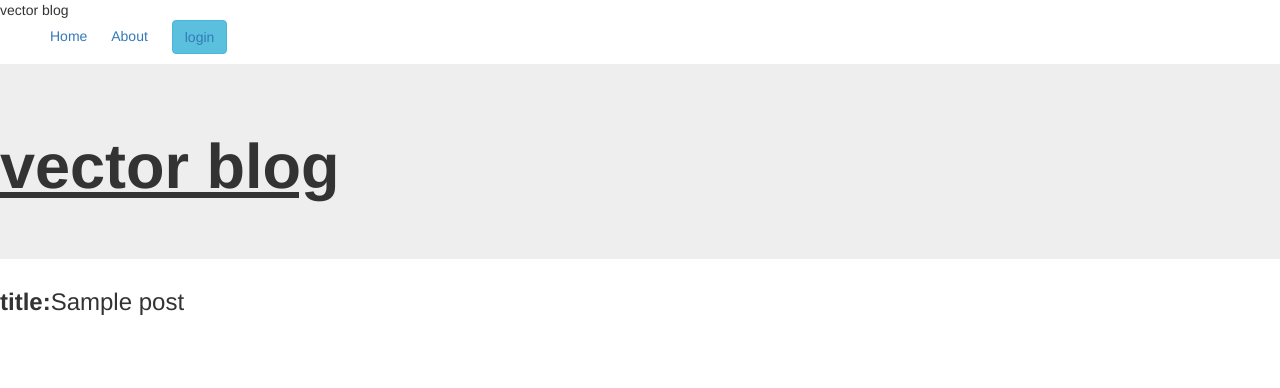
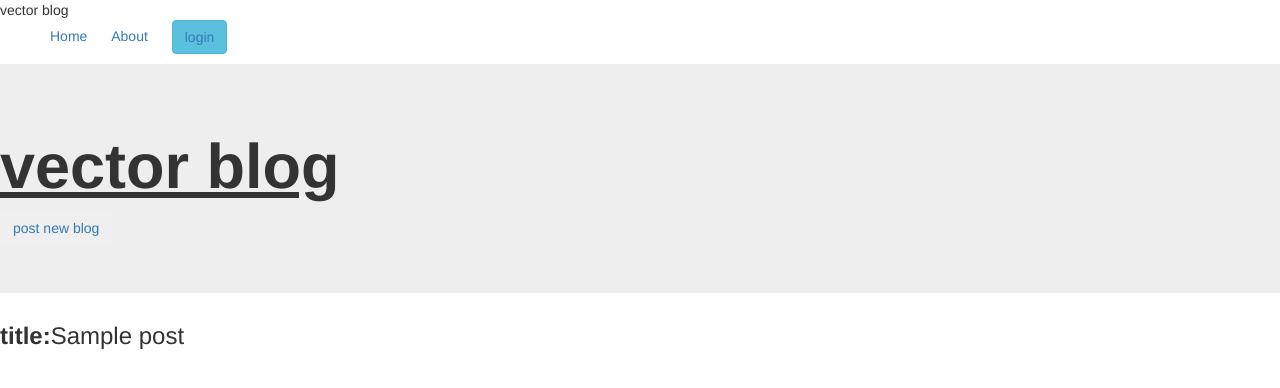
Before and after one commit to Vector254/vector-blog, a Flask app: page / in a window 1280 px wide. Shown: the top 388 px of the page. Run offline with Flask 2, Linux system fonts and the light colour scheme; tables that the repository leaves empty hold one stand-in row (values such as "Sample post"); parts of the project's set-up code (start-up, migrations or seed data) failed here and were passed over; some libraries are stand-ins or nearby versions.

Commit message:
add comment handling

```diff
--- a/app/main/views.py
+++ b/app/main/views.py
@@ -32,6 +32,19 @@ def new_post():
         return redirect(url_for('main.index'))
     return render_template('post.html',form=form)
 
+
+
 @main.route('/comment')
-def comment():
-    return render_template('comment.html')
+def new_comment():
+    form = CommentForm()
+    post=Posts.query.get(post_id)
+    if form.validate_on_submit():
+        post = form.post.data
+
+        new_comment = Comment(post=post,user_id = current_user._get_current_object().id, post_id = post_id)
+        db.session.add(new_comment)
+        db.session.commit()
+
+        return redirect(url_for('.new_comment', post_id= post_id))
+    all_comments = Comment.query.filter_by(post_id = post_id).all()
+    return render_template('comments.html', form = form,comment = all_comments )
--- a/app/templates/index.html
+++ b/app/templates/index.html
@@ -6,6 +6,7 @@
 {% block content %}
 <div class="jumbotron">
     <h1 class="text center"><u><b>vector blog</b></u></h1>
+    <button class="btn"><a href="/post">post new blog</a></button>
 </div>
 {{ macro.display(posts) }}
 {% endblock %}
--- a/app/templates/macros.html
+++ b/app/templates/macros.html
@@ -5,3 +5,23 @@
     {% endfor %}
 
 {% endmacro %}
+
+{% macro displayComment(comments) %}
+<ul>
+			{% if comments %}
+			{% for comment in comments %}
+
+				<a href="#">
+
+					<h4>{{ comment.description }}</h4>
+					 <b>posted by:</b>   <i>{{comment.user.username}}</i>
+				</a>
+
+			{% endfor %}
+			{% else %}
+
+			<h3>No comments for this post yet!!</h3>
+			{%endif%}
+
+	</ul>
+	{% endmacro %}
```
Also changed, not shown: app/templates/comment.html (+18 -0 lines).
